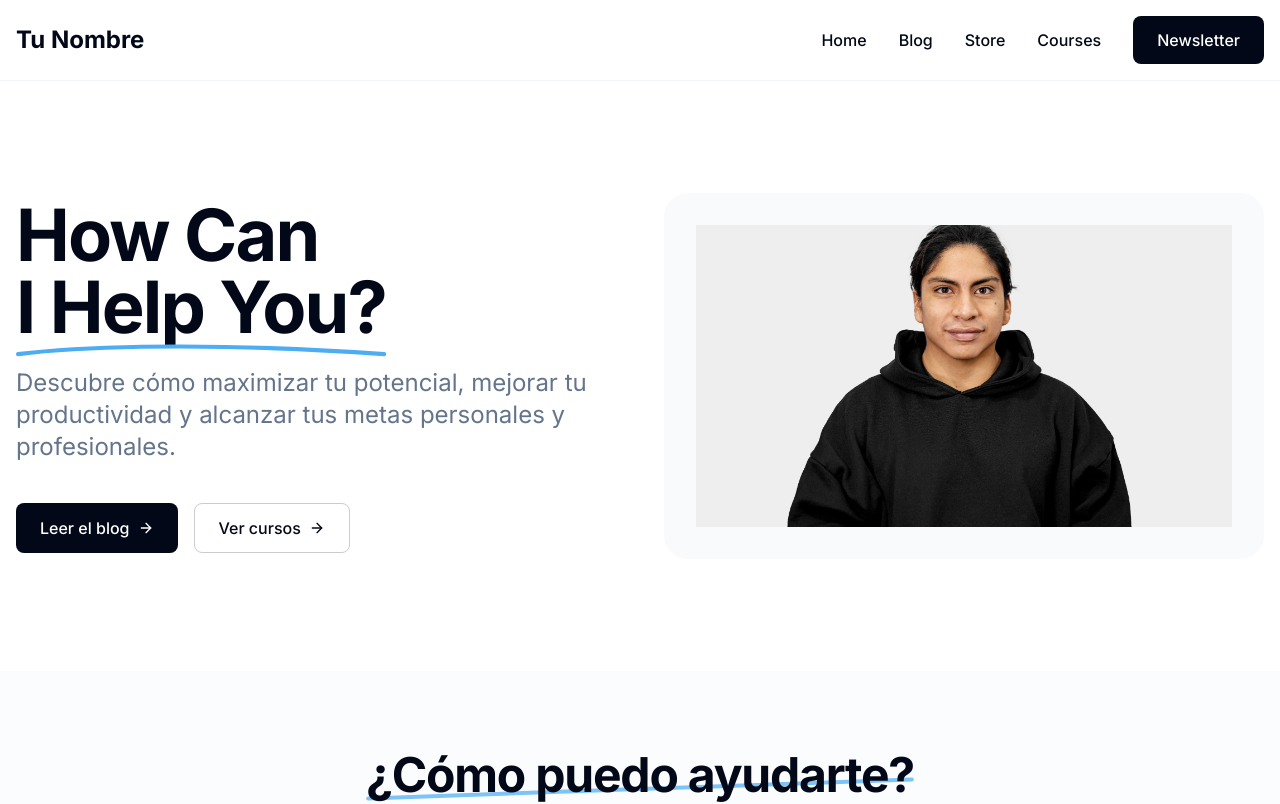
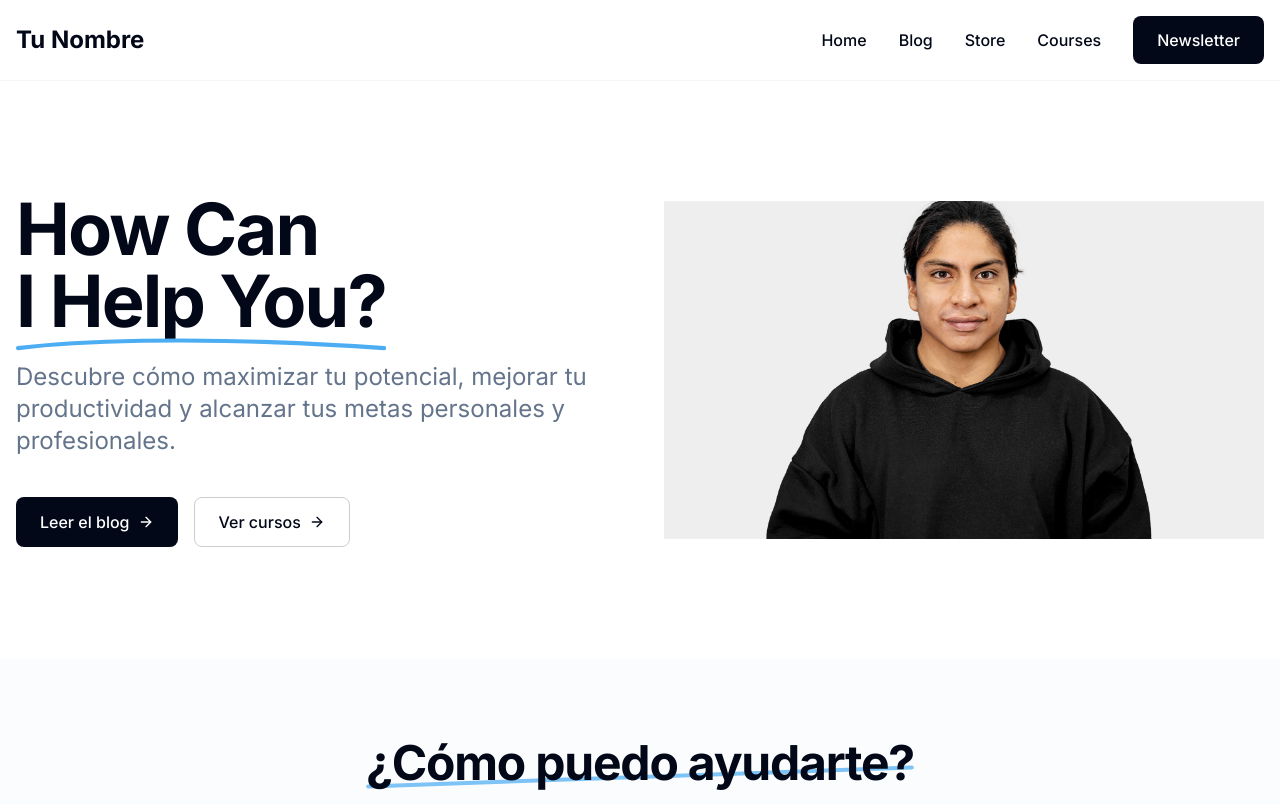
Before and after one commit to Jordanmpr/abdaal-inspired-website, a React (Vite) app: page / in a window 1280 px wide. Shown: the top 804 px of the page. Built offline with nearby package versions, Linux system fonts and the light colour scheme.

Commit message:
Fix: Hero section not full width
Adjust the Hero section to occupy the full width of its container.

```diff
--- a/src/components/home/Hero.tsx
+++ b/src/components/home/Hero.tsx
@@ -1,4 +1,3 @@
-
 import ButtonLink from "../ui/button-link";
 import { useEffect, useState } from "react";
 
@@ -38,8 +37,8 @@ const Hero = () => {
             </div>
           </div>
 
-          <div className={`rounded-3xl bg-secondary/50 p-8 relative ${isLoaded ? 'animate-fade-in' : 'opacity-0'}`} style={{ animationDelay: '0.2s' }}>
-            <div className="aspect-video overflow-hidden">
+          <div className={`relative ${isLoaded ? 'animate-fade-in' : 'opacity-0'}`} style={{ animationDelay: '0.2s' }}>
+            <div className="aspect-video w-full h-full overflow-hidden">
               <img
                 src="/lovable-uploads/6ebb7c53-7b41-4443-98fc-882ad875c664.png"
                 alt="Persona trabajando"
```
